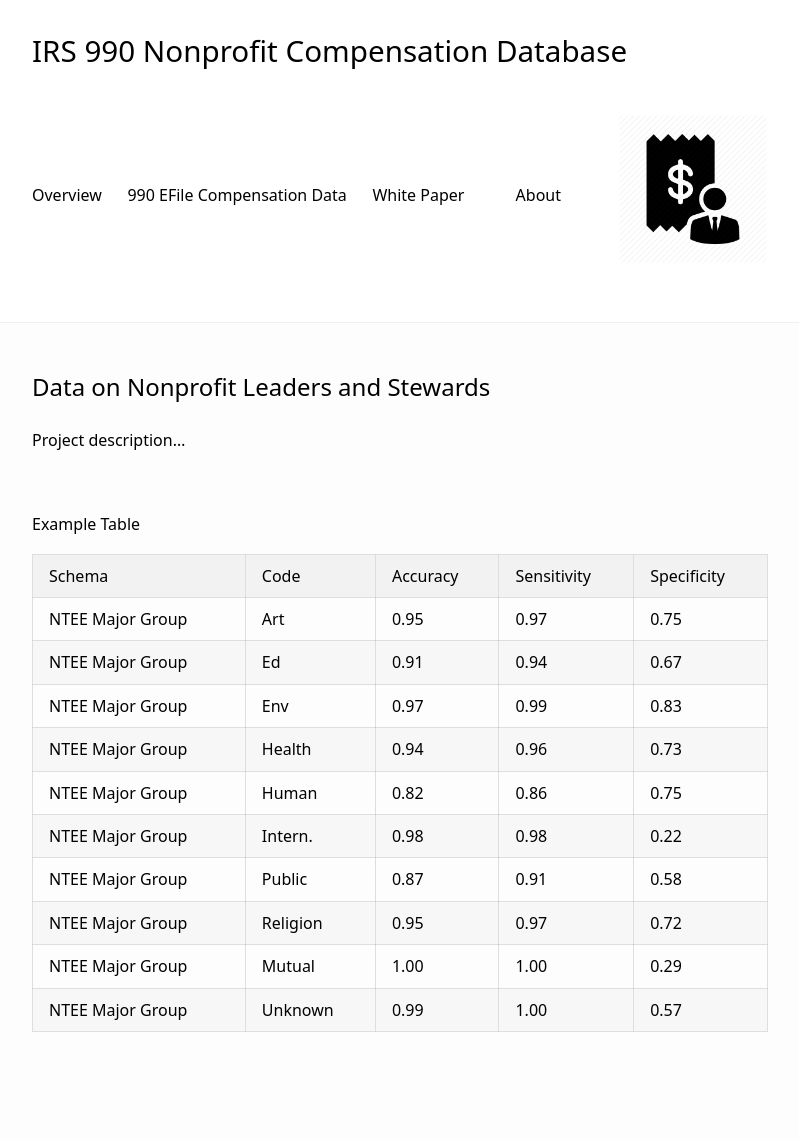
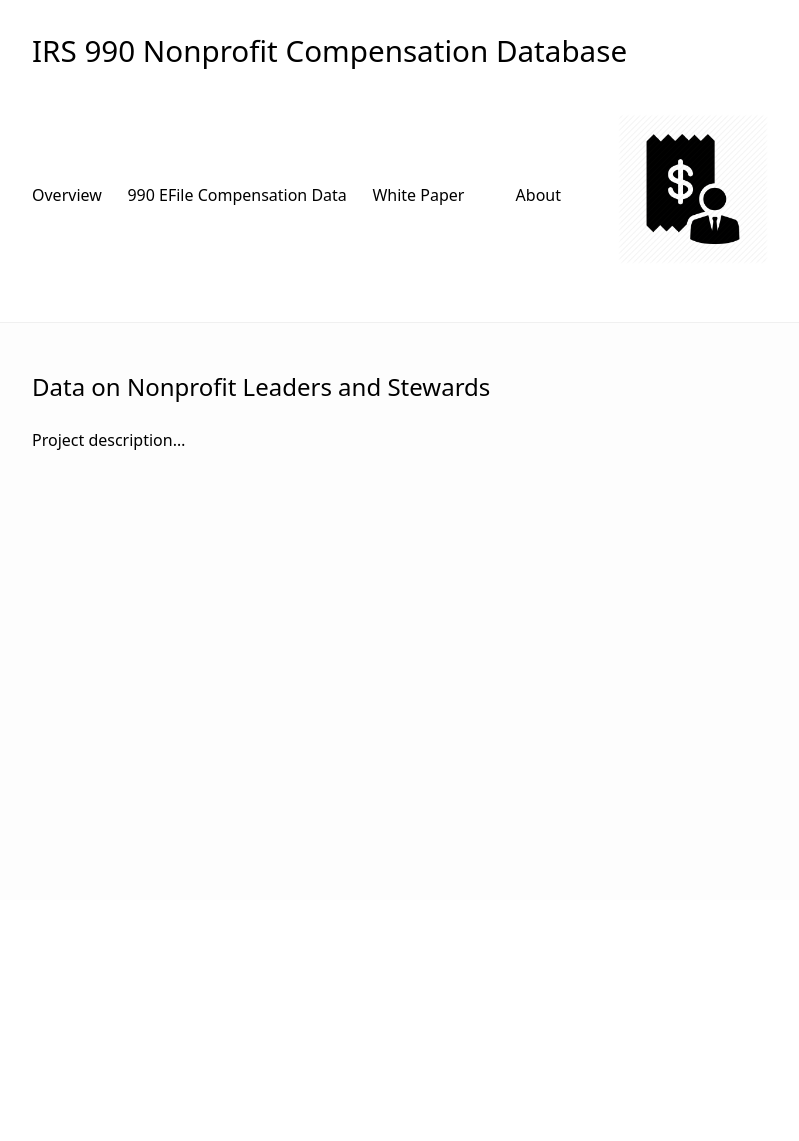
Before and after one commit to Nonprofit-Open-Data-Collective/irs-990-compensation-data, a Jekyll site: the page built from docs/index.md, in a window 1280 px wide. Shown: the whole page, without its empty margins (240-1039 px from the left). Built offline with Jekyll 4.4.1, drawn with Linux system fonts in a browser that asks for light colours; nearby versions of some CDN libraries; after the commit the page ends 900 px from its top, so only the background shows below that.

Commit message:
Update index.md

```diff
--- a/docs/index.md
+++ b/docs/index.md
@@ -10,21 +10,6 @@
 
 <br>
 
-**Example Table**
-
-| Schema             | Code       | Accuracy | Sensitivity | Specificity |
-|--------------------|------------|----------|-------------|-------------|
-| NTEE Major Group   | Art        | 0.95     | 0.97        | 0.75        |
-| NTEE Major Group   | Ed         | 0.91     | 0.94        | 0.67        |
-| NTEE Major Group   | Env        | 0.97     | 0.99        | 0.83        |
-| NTEE Major Group   | Health     | 0.94     | 0.96        | 0.73        |
-| NTEE Major Group   | Human      | 0.82     | 0.86        | 0.75        |
-| NTEE Major Group   | Intern.    | 0.98     | 0.98        | 0.22        |
-| NTEE Major Group   | Public     | 0.87     | 0.91        | 0.58        |
-| NTEE Major Group   | Religion   | 0.95     | 0.97        | 0.72        |
-| NTEE Major Group   | Mutual     | 1.00     | 1.00        | 0.29        |
-| NTEE Major Group   | Unknown    | 0.99     | 1.00        | 0.57        |
-|--------------------|------------|----------|-------------|-------------|
 
 
 <br><br>
```
